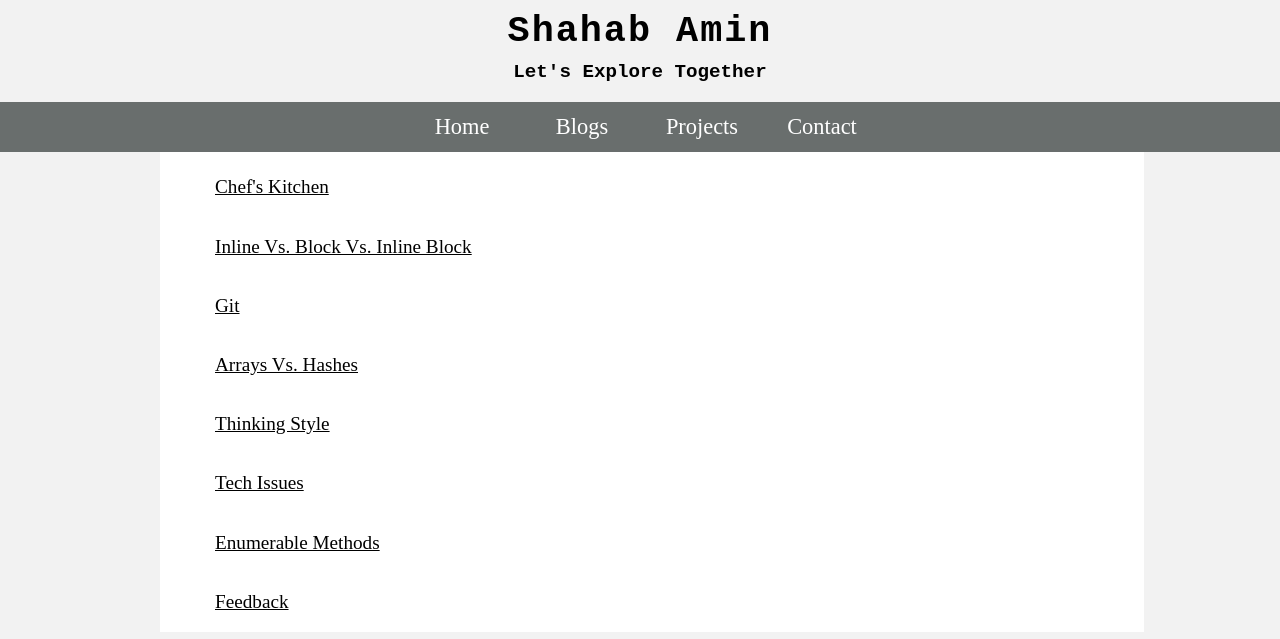
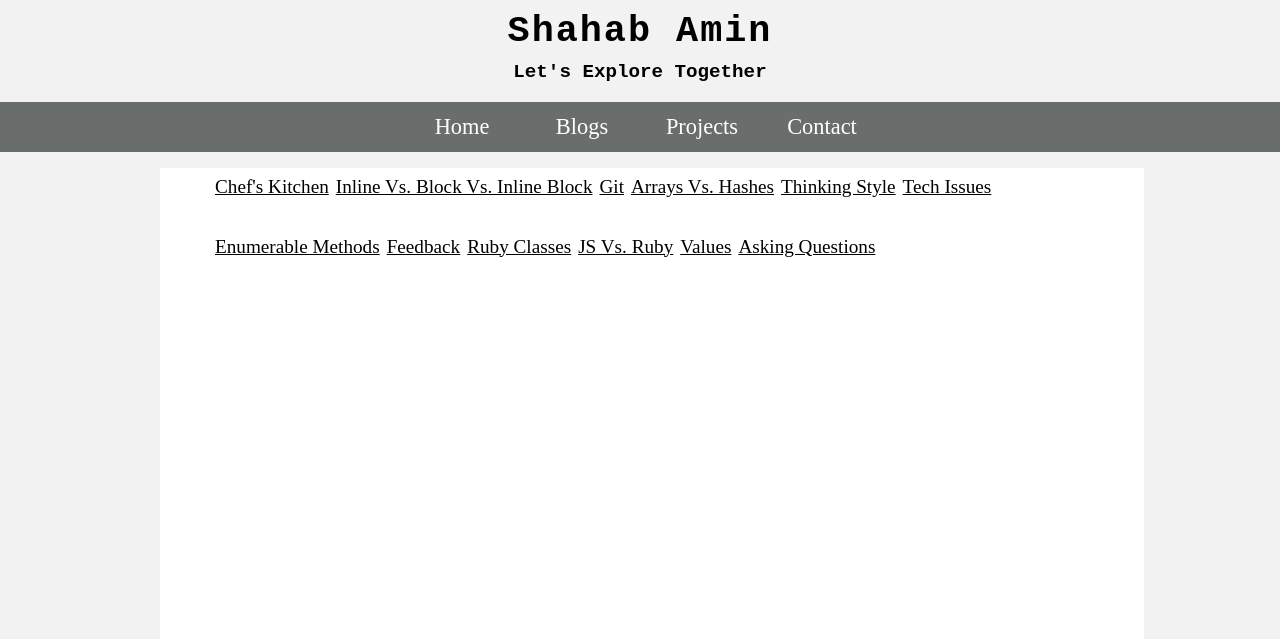
Before and after one commit to aminsshahab/aminsshahab.github.io, a plain HTML site: page blogs.html in a window 1280 px wide. Shown: the top 639 px of the page. Drawn offline with Linux system fonts and the light colour scheme.

Commit message:
updated blog

```diff
--- a/blogs.html
+++ b/blogs.html
@@ -19,7 +19,7 @@
 		</ul>
 	</div>
 
-	<div id="para">
+	<div id="li_left">
 		<p>
 		 <ul>
 		 	<li> <a href="http://aminsshahab.github.io/blog/c1-chefs-kitchen.html"> Chef's Kitchen </a> </li>
@@ -30,16 +30,13 @@
 		 	<li> <a href="http://aminsshahab.github.io/blog/c4-tech-issues.html"> Tech Issues <a> </li>
 		 	<li> <a href="http://aminsshahab.github.io/blog/t4-enumerable-methods.html"> Enumerable Methods</a> </li>
 		 	<li> <a href="http://aminsshahab.github.io/blog/c5-feedback.html"> Feedback </a> </li>
-		 	<!-- need to make a new li -->
-		 	<li> <a href="http://aminsshahab.github.io/blog/t5-ruby-classes.html"> Ruby Classes </a> </li>
+		 	 	<li> <a href="http://aminsshahab.github.io/blog/t5-ruby-classes.html"> Ruby Classes </a> </li>
 		 	<li> <a href="http://aminsshahab.github.io/blog/t7-JavaScript.html"> JS Vs. Ruby </a> </li>
 		 	<li> <a href="http://aminsshahab.github.io/blog/c7-values.html"> Values </a> </li>
-
-
+		 	<li> <a href="http://aminsshahab.github.io/blog/c9-questions.html"> Asking Questions </a> </li>
 		<p>
 
 	</div>
-
 
 	<footer class="site-footer">
 
--- a/stylesheet.css
+++ b/stylesheet.css
@@ -129,9 +129,8 @@ footer {
     font-size: 1.4em;
 }
 
-#para {
+#li_left {
   width: 75%;
-  display: inline-block;
   padding-right: 0.75em;
   padding-left: 0.75em;
   line-height: 150%;
@@ -140,11 +139,12 @@ footer {
   height: 30em;
 }
 
-#para ul {
+#li_left ul {
   list-style: none;
 }
 
-#para li{
+#li_left li{
+  display: inline-block;
   padding-top: 1em;
   font-family: 'Oswald', serif;
   font-size: 1.2em;
@@ -153,6 +153,8 @@ footer {
   margin-left: 3px;
 }
 
+
+
 a{
   color: black;
 }
```
Also changed, not shown: blog/c9-questions.html (added, +21 -0 lines).
